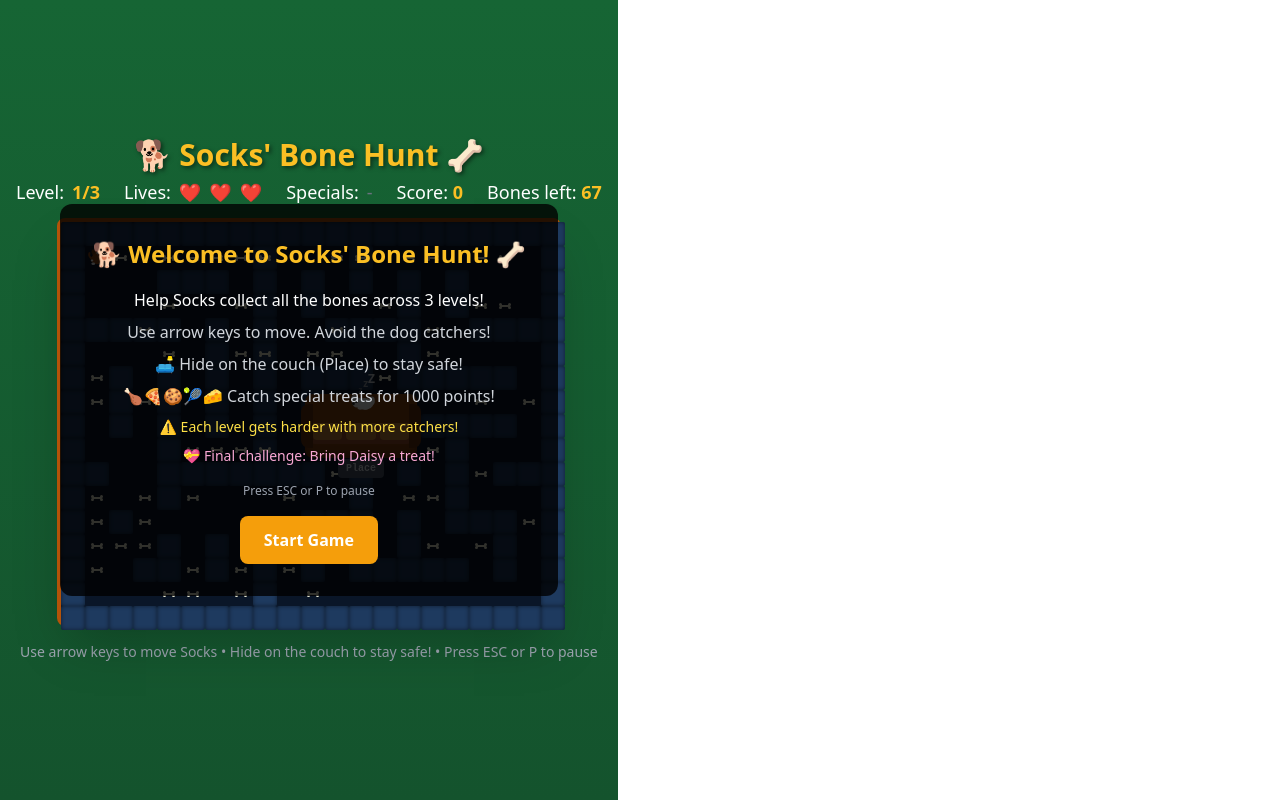
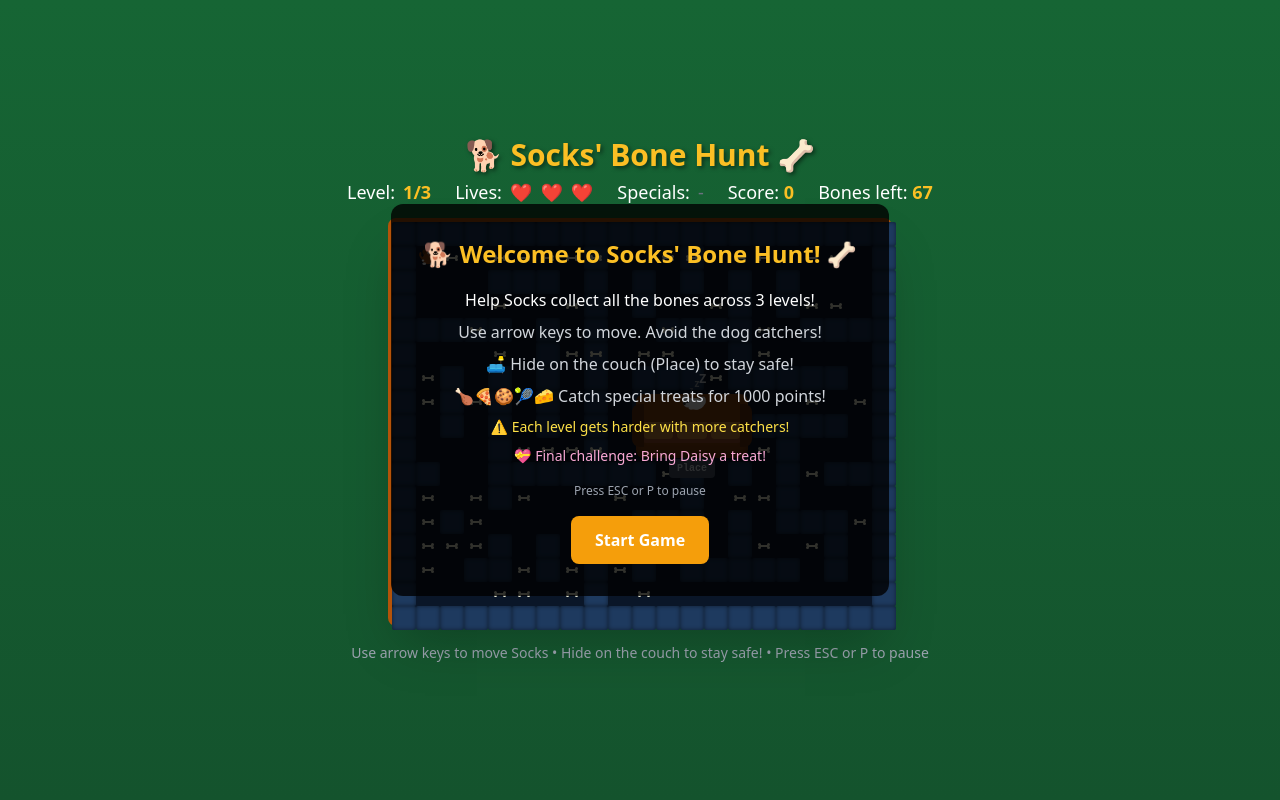
Before and after one commit to jemunitzalessio-ship-it/socks-game, a React (Vite) app: page / in a window 1280 px wide. Built offline with nearby package versions, Linux system fonts and the light colour scheme.

Commit message:
Update game

```diff
--- a/src/App.jsx
+++ b/src/App.jsx
@@ -615,6 +615,7 @@ export default function SocksGame() {
   const gameStateRef = useRef('start');
   const mazeRef = useRef(maze);
   const bonesRef = useRef(bones);
+  const containerRef = useRef(null);
   const [fireworks, setFireworks] = useState([]);
 
   // Level system
@@ -655,6 +656,13 @@ export default function SocksGame() {
       script.id = 'tailwind-cdn';
       script.src = 'https://cdn.tailwindcss.com';
       document.head.appendChild(script);
+    }
+  }, []);
+
+  // Auto-focus container for keyboard input
+  useEffect(() => {
+    if (containerRef.current) {
+      containerRef.current.focus();
     }
   }, []);
 
@@ -797,6 +805,7 @@ export default function SocksGame() {
     const handleKeyDown = (e) => {
       if (['ArrowUp', 'ArrowDown', 'ArrowLeft', 'ArrowRight'].includes(e.key)) {
         e.preventDefault();
+        e.stopPropagation();
 
         let dir = null;
         switch (e.key) {
@@ -814,6 +823,11 @@ export default function SocksGame() {
     };
 
     const handleKeyUp = (e) => {
+      if (['ArrowUp', 'ArrowDown', 'ArrowLeft', 'ArrowRight'].includes(e.key)) {
+        e.preventDefault();
+        e.stopPropagation();
+      }
+
       const keyToDir = {
         'ArrowUp': { dx: 0, dy: -1 },
         'ArrowDown': { dx: 0, dy: 1 },
@@ -829,8 +843,8 @@ export default function SocksGame() {
       }
     };
 
-    window.addEventListener('keydown', handleKeyDown);
-    window.addEventListener('keyup', handleKeyUp);
+    window.addEventListener('keydown', handleKeyDown, { passive: false });
+    window.addEventListener('keyup', handleKeyUp, { passive: false });
     return () => {
       window.removeEventListener('keydown', handleKeyDown);
       window.removeEventListener('keyup', handleKeyUp);
@@ -1245,7 +1259,10 @@ export default function SocksGame() {
   }, [dogTreat, gameState, maze]);
 
   return (
-    <div style={{
+    <div
+      ref={containerRef}
+      tabIndex={0}
+      style={{
         display: 'flex',
         flexDirection: 'column',
         alignItems: 'center',
@@ -1254,8 +1271,32 @@ export default function SocksGame() {
         background: 'linear-gradient(to bottom, #166534, #14532d)',
         padding: '16px',
         fontFamily: 'system-ui, -apple-system, sans-serif',
-    }}>
+        boxSizing: 'border-box',
+        width: '100%',
+        position: 'relative',
+        outline: 'none',
+      }}
+      onKeyDown={(e) => {
+        if (['ArrowUp', 'ArrowDown', 'ArrowLeft', 'ArrowRight'].includes(e.key)) {
+          e.preventDefault();
+        }
+      }}
+    >
       <style>{`
+        * {
+          box-sizing: border-box;
+        }
+        html, body {
+          margin: 0;
+          padding: 0;
+          overflow: hidden;
+          width: 100%;
+          height: 100%;
+        }
+        #root {
+          width: 100%;
+          height: 100%;
+        }
         @keyframes pulse {
           0%, 100% { transform: scale(1); }
           50% { transform: scale(1.15); }
@@ -1945,7 +1986,7 @@ export default function SocksGame() {
         />
       </div>
 
-      <p className="text-gray-400 mt-4 text-sm">Use arrow keys to move Socks • Hide on the couch to stay safe! • Press ESC or P to pause</p>
+      <p style={{ color: '#9ca3af', marginTop: '16px', fontSize: '14px' }}>Use arrow keys to move Socks • Hide on the couch to stay safe! • Press ESC or P to pause</p>
     </div>
   );
 }
```
Lines whose indentation alone changed are shown as unchanged.
